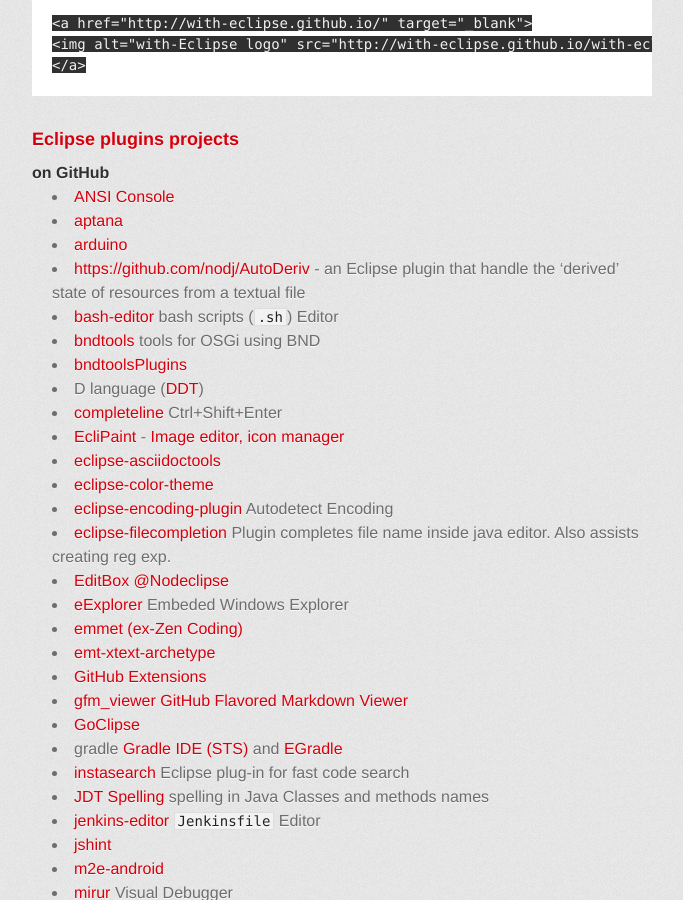
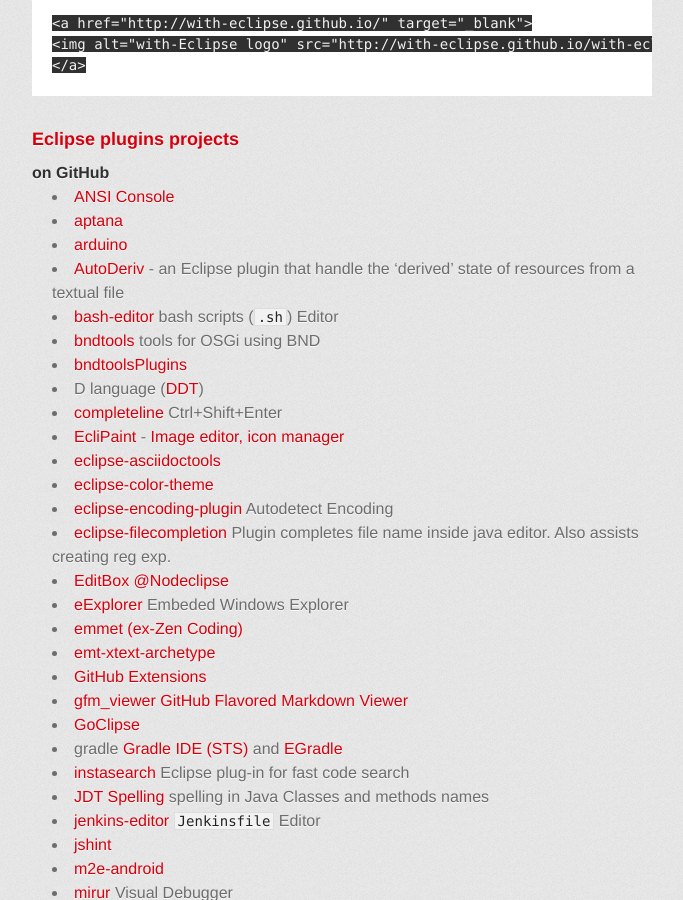
Before and after one commit to with-Eclipse/with-eclipse.github.io, a Jekyll site: the page built from index.md, in a window 1280 px wide and 900 px high, scrolled down 2011 px. Shown: the whole window, without its empty margins (298-981 px from the left). Built offline with Jekyll 4.4.1, drawn with Linux system fonts in a browser that asks for light colours; Markdown is read by kramdown in place of the engine named in the settings; comment, search, counter and statistics services are not loaded; part of the change alters nothing that is shown.

Commit message:
Update index.md

```diff
--- a/index.md
+++ b/index.md
@@ -98,7 +98,7 @@ Just use code snippet below:
 - [ANSI Console](https://github.com/mihnita/ansi-econsole)
 - [aptana](https://github.com/aptana/studio3)
 - [arduino](https://github.com/jantje/arduino-eclipse-plugin)
-- [https://github.com/nodj/AutoDeriv](AutoDeriv) - an Eclipse plugin that handle the 'derived' state of resources from a textual file
+- [AutoDeriv](https://github.com/nodj/AutoDeriv) - an Eclipse plugin that handle the 'derived' state of resources from a textual file
 - [bash-editor](https://github.com/de-jcup/eclipse-bash-editor) bash scripts (`.sh`) Editor
 - [bndtools](https://github.com/bndtools/bndtools) tools for OSGi using BND
 - [bndtoolsPlugins](https://github.com/fhuberts/bndtoolsPlugins)
```
